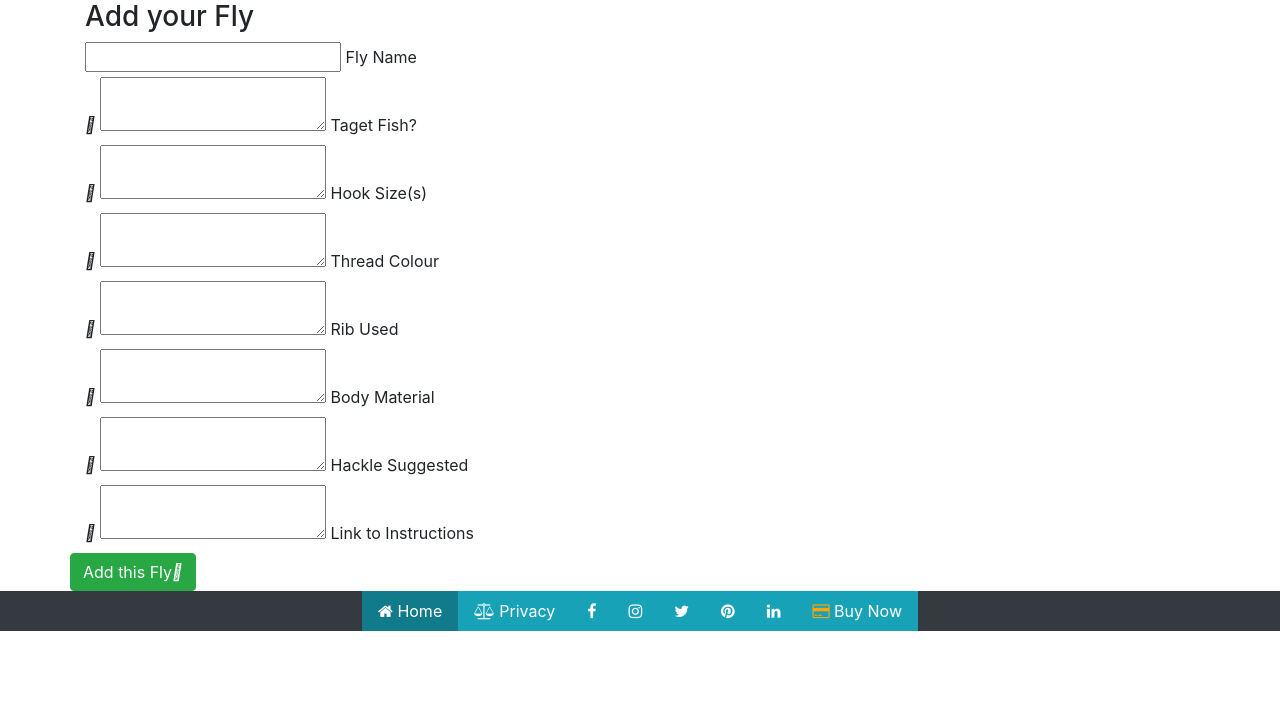
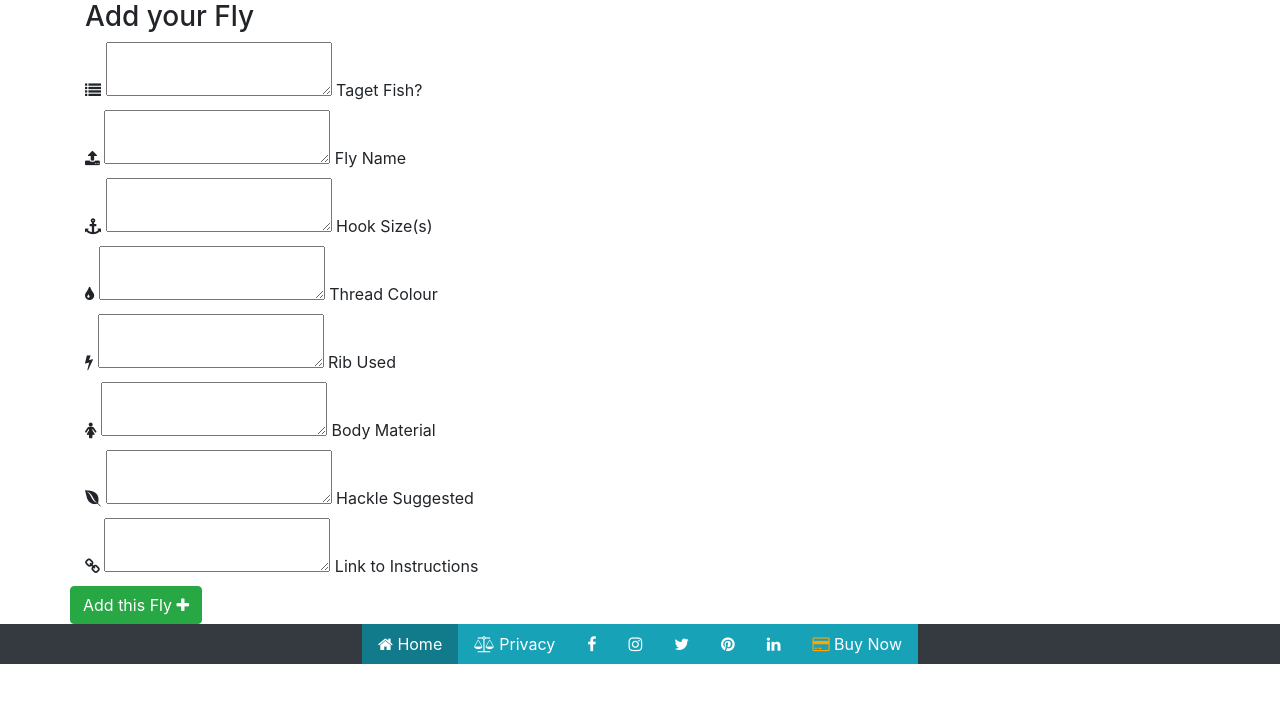
Before and after one commit to AlanOSheadev/Flies-fish-love, a Flask app: template templates/addfly.html in a window 1280 px wide. Shown: the part 58-761 px from the top of the page. Run offline with Flask 2, Linux system fonts and the light colour scheme; the template is opened without the code that fills it, so the values that code supplies are empty; some libraries are stand-ins or nearby versions.

Commit message:
changed icons to match fields

```diff
--- a/templates/addfly.html
+++ b/templates/addfly.html
@@ -6,56 +6,72 @@
 
 <div class="row">
 	<form action="{{ url_for('insert_fly', fly_id=fly._id) }}" method="POST" class="col 12">
+    <!-- <div class="input-field col 12"> <i class="fas fa-list"></i>
+				<select id="species" name="species">
+					<option value="" disabled selected>Choose target Species</option>
+                    {% for spec in species %}
+                        {% if spec.species == fly.species %}
+                            <option value="{{spec.species}}" >{{spec.species}}</option>
+                            {% else %}
+                            <option value="{{spec.species}}" >{{spec.species}}</option>
+                        {% endif %}
+                    {% endfor %}
+                </select>
+				<label>Fish Species</label>
+			</div> -->
+        <div class="row">
+            <div class="input-field col 12"> <i class="fa fa-list"></i>
+				<textarea type="text" name="species" id="species">{{fly.species}}</textarea>
+				<label>Taget Fish?</label>
+		    </div>
+        </div>
 		<div class="row">
-			<div class="input-field col 12"><i class="fab fa-phoenix-framework"></i>
-				<input id="name" name="name" type="text" class="validate" value="{{fly.name}}">
+			<div class="input-field col 12"><i class="fa fa-upload" aria-hidden="true"></i>
+				<textarea type="name" name="name" id="name">{{fly.name}}</textarea>
 				<label>Fly Name</label>
 			</div>
 		</div>
         <div class="row">
-			<div class="input-field col 12"> <i class="fas fa-list"></i>
-				<textarea type="text" name="species" id="species">{{fly.species}}</textarea>
-				<label>Taget Fish?</label>
-			</div>
+
 		</div>
 		<div class="row">
-			<div class="input-field col 12"> <i class="fas fa-list"></i>
-				<textarea type="text" name="hook" id="hook" class="materialize-textarea" >{{fly.hook}}</textarea>
+			<div class="input-field col 12"> <i class="fa fa-anchor" aria-hidden="true"></i>
+				<textarea type="text" name="hook" id="hook">{{fly.hook}}</textarea>
 				<label>Hook Size(s)</label>
 			</div>
 		</div>
         <div class="row">
-			<div class="input-field col 12"> <i class="fas fa-list"></i>
+			<div class="input-field col 12"><i class="fa fa-tint" aria-hidden="true"></i>
 				<textarea type="text" name="thread" id="thread">{{fly.thread}}</textarea>
 				<label>Thread Colour</label>
 			</div>
         </div>
         <div class="row">
-			<div class="input-field col 12"><i class="fas fa-list"></i>
+			<div class="input-field col 12"><i class="fa fa-bolt" aria-hidden="true"></i>
 				<textarea type="text" name="rib" id="rib"  >{{fly.rib}}</textarea>
 				<label>Rib Used</label>
 		    </div>
         </div>
         <div class="row">
-			<div class="input-field col 12"> <i class="fas fa-list"></i>
+			<div class="input-field col 12"> <i class="fa fa-female" aria-hidden="true"></i>
 				<textarea type="text" name="body" id="body">{{fly.body}}</textarea>
 				<label>Body Material</label>
 			</div>
         </div>
         <div class="row">
-			<div class="input-field col 12"> <i class="fas fa-list"></i>
+			<div class="input-field col 12"> <i class="fa fa-envira" aria-hidden="true"></i>
 				<textarea type="text" name="hackle" id="hackle">{{fly.hackle}}</textarea>
 				<label>Hackle Suggested</label>
 			</div>
         </div>
          <div class="row">
-			<div class="input-field col 12"> <i class="fas fa-list"></i>
+			<div class="input-field col 12"> <i class="fa fa-link" aria-hidden="true"></i>
 				<textarea type="text" name="link" id="link">{{fly.link}}</textarea>
 				<label>Link to Instructions</label>
 			</div>
 	    </div>
 		<div class="row">
-			<button class="btn btn-success" type="submit" name="action">Add this Fly<i class="fas fa-plus"></i>
+			<button class="btn btn-success" type="submit" name="action">Add this Fly  <i class="fa fa-plus"></i>
 			</button>
 		</div>
 	</form>
--- a/templates/fly.html
+++ b/templates/fly.html
@@ -6,7 +6,7 @@
         <li>
             <div class="row list-inline">
                     <div class="col 1  list-inline-item">
-                    <button class="btn btn-info" type="button" data-toggle="collapse" data-target="#collapseExample" aria-expanded="false" aria-controls="collapseExample"><i class="fas fa-chevron-circle-down"></i></i></button>
+                    <button class="btn btn-info" type="button" data-toggle="collapse" data-target="#collapseExample" aria-expanded="false" aria-controls="collapseExample"><i class="fa fa-angle-double-down"></i></button>
                     </div>
                     <div class="col 2">
                         <div>
```
Also changed, not shown: templates/editfly.html (+11 -11 lines).
